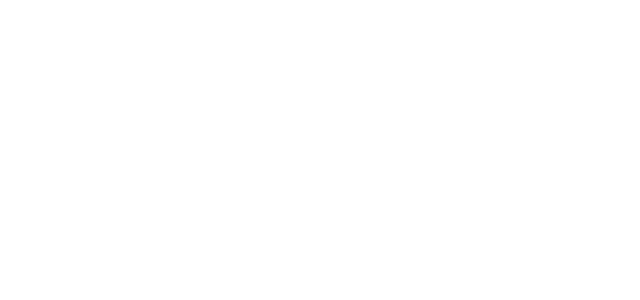
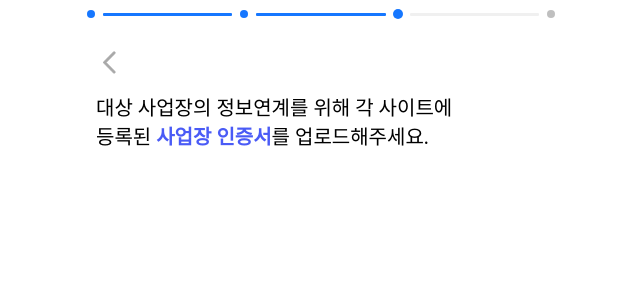
Before and after one commit to Fnv-RefundGo/Client, a React (Create React App) app: page /corporate-hometax-certification-upload in a window 1280 px wide. Before the commit this address had no page. Shown: the top 300 px of the page, without its empty margins (319-959 px from the left). Built offline with nearby package versions, Linux system fonts and the light colour scheme.

Commit message:
법인사업자 사업장 정보 입력 구현 완료

```diff
--- a/src/App.js
+++ b/src/App.js
@@ -22,6 +22,9 @@ import IdPageComwel from "./pages/terms/IdPage-comwel";
 import IndiRefundCompletePage from "./pages/individual/IndiRefundCompletePage";
 import CorpMemberInfoInputPage from "./pages/corporate/CorpMemberInfoInputPage";
 import CorpInfoInputPage from "./pages/corporate/CorpInfoInputPage";
+import HometaxCorpCertificationUploadPage from "./pages/corporate/hometax/HometaxCorpCertificationUploadPage";
+import ComwelCorpCertificationUploadPage from "./pages/corporate/comwel/ComwelCorpCertificationUploadPage";
+
 
 function App() {
     return (
@@ -55,6 +58,8 @@ function App() {
 
                         <Route path="/corporate-member-infoInput" element={<CorpMemberInfoInputPage/>}/>
                         <Route path="/corporate-infoInput" element={<CorpInfoInputPage/>}/>
+                        <Route path="/corporate-hometax-certification-upload" element={<HometaxCorpCertificationUploadPage/>}/>
+                        <Route path="/corporate-comwel-certification-upload" element={<ComwelCorpCertificationUploadPage/>}/>
 
                     </Routes>
                 </div>
--- /dev/null
+++ b/src/css/CorpCertificationUploadPage.css
@@ -0,0 +1,4 @@
+span.cert {
+    color: #4A5BF6;
+    font-weight: bold;
+}
--- a/src/css/InfoInputPage.css
+++ b/src/css/InfoInputPage.css
@@ -57,6 +57,7 @@ span.hometax {
     font-size: 20px;
     font-family: pretendard;
     float: left;
+    text-align: left;
 }
 
 .corp-text2 {
--- a/src/pages/corporate/CorpInfoInputPage.js
+++ b/src/pages/corporate/CorpInfoInputPage.js
@@ -22,6 +22,7 @@ const CorpInfoInputPage = () => {
     const [name, setName] = useState('');
     const [phone, setPhone] = useState('');
     const navigate = useNavigate();
+    const [isManagerChangeCompleted, setIsManagerChangeCompleted] = useState(false);
 
     // 상호명 검증
     const validateCorpName = () => {
@@ -57,7 +58,7 @@ const CorpInfoInputPage = () => {
     const isFormValid = corpName.length >= 1 && /^[a-zA-Z가-힣]+$/.test(corpName)
         && /^\d{3}$/.test(businessNumFst) && /^\d{2}$/.test(businessNumSec) && /^\d{5}$/.test(businessNumTrd);
 
-    // 세션 스토리지에 데이터 저장
+    // 세션 스토리지에 사업장 데이터 저장
     const storeDataInSessionStorage = () => {
         const storedData = sessionStorage.getItem('corpData');
         const currentData = {corpName, businessNumFst, businessNumSec, businessNumTrd};
@@ -66,7 +67,7 @@ const CorpInfoInputPage = () => {
         }
     }
 
-    // 세션 스토리지에 데이터 저장
+    // 세션 스토리지에 담당자 데이터 저장
     const storeManagerDataInSessionStorage = () => {
         const storedData = sessionStorage.getItem('managerData');
         const currentData = {name, phone};
@@ -75,7 +76,7 @@ const CorpInfoInputPage = () => {
         }
     }
 
-    // 모달
+    // 초기 모달
     const showModal = () => {
         const storedData = sessionStorage.getItem('corpData');
         if(storedData) {
@@ -86,7 +87,7 @@ const CorpInfoInputPage = () => {
                 businessNumSec !== parsedData.businessNumSec ||
                 businessNumTrd !== parsedData.businessNumTrd
             ) {
-                navigate("/");
+                navigate("/corporate-hometax-certification-upload");
             } else {
                 setIsModalOpen(true);
             }
@@ -123,6 +124,7 @@ const CorpInfoInputPage = () => {
                 phone !== parsedData.phone
             ) {
                 showCompleteManagerModal();
+                setIsManagerChangeCompleted(true);
             } else {
                 showFailManagerModal();
             }
@@ -132,18 +134,12 @@ const CorpInfoInputPage = () => {
         if(!(name.length >= 2 && /^[a-zA-Z가-힣]+$/.test(name) && /^\d{3}\d{4}\d{4}$/.test(phone))) {
             showErrorManagerModal();
             setIsCompleteManagerModalOpen(false);
+            setIsManagerChangeCompleted(false);
         }
     };
     const showCompleteManagerModal = () => {
         setIsCompleteManagerModalOpen(true);
     }
-    const CompleteManagerHandleOk = () => {
-        setIsCompleteManagerModalOpen(false);
-    };
-
-    const CompleteManagerHandleCancel = () => {
-        setIsCompleteManagerModalOpen(false);
-    };
 
     // 담당자 변경 실패 모달
     const showFailManagerModal = () => {
@@ -169,6 +165,15 @@ const CorpInfoInputPage = () => {
 
     const ErrorManagerHandleCancel = () => {
         setIsErrorManagerModalOpen(false);
+    }
+
+    // 다음 버튼 클릭 이벤트
+    const handleNextButtonClick = () => {
+        if (isManagerChangeCompleted) {
+            navigate("/corporate-hometax-certification-upload");
+        } else {
+            showModal();
+        }
     }
 
     // 담당자 이름, 연락처 검증
@@ -250,7 +255,7 @@ const CorpInfoInputPage = () => {
                     />
                     {errors.num && <div className="error-message">{errors.num}</div>}
                 </div>
-                <Button className="nextButton" disabled={!isFormValid} onClick={showModal}>
+                <Button className="nextButton" disabled={!isFormValid} onClick={handleNextButtonClick}>
                     다음
                 </Button>
                 <Modal
--- /dev/null
+++ b/src/pages/corporate/comwel/ComwelCorpCertificationUploadPage.js
@@ -0,0 +1,10 @@
+import React from 'react';
+
+const ComwelCorpCertificationUploadPage = () => {
+    return(
+        <div>
+
+        </div>
+    );
+}
+export default ComwelCorpCertificationUploadPage;
--- /dev/null
+++ b/src/pages/corporate/hometax/HometaxCorpCertificationUploadPage.js
@@ -0,0 +1,34 @@
+import React from 'react';
+import "../../../css/InfoInputPage.css";
+import "../../../css/CorpInfoInputPage.css";
+import "../../../css/CorpCertificationUploadPage.css";
+import {Popover, Steps} from "antd";
+
+const customDot = (dot) => (
+    <Popover>{dot}</Popover>
+);
+
+const HometaxCorpCertificationUploadPage = () => {
+    return(
+      <div>
+          <div>
+              <div style={{ width: "600px", margin: "0 auto"}}>
+                  <Steps
+                      current={2}
+                      progressDot={customDot}
+                      style={{marginTop:"10px",}}
+                      items={[{title: '',}, {title: '',}, {title: '',}, {title: '',},]}
+                  />
+              </div>
+              <div className="wrapper">
+                  <a href="/corporate-infoInput">
+                      <img className="backB" src={process.env.PUBLIC_URL + `/assets/back_button.png`}/>
+                  </a><br/><br/><br/>
+                  <div className="corp-text1">대상 사업장의 정보연계를 위해 각 사이트에<br/>등록된 <span className="cert">사업장 인증서</span>를 업로드해주세요.</div>
+                  <br/><br/>
+              </div>
+          </div>
+      </div>
+    );
+}
+export default HometaxCorpCertificationUploadPage;
```
